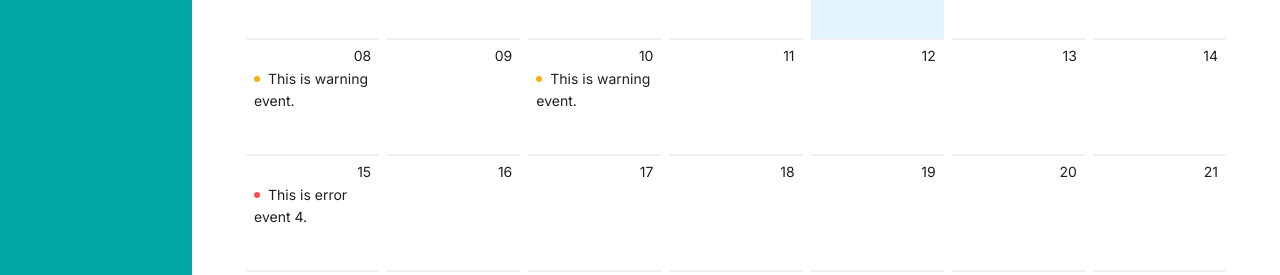
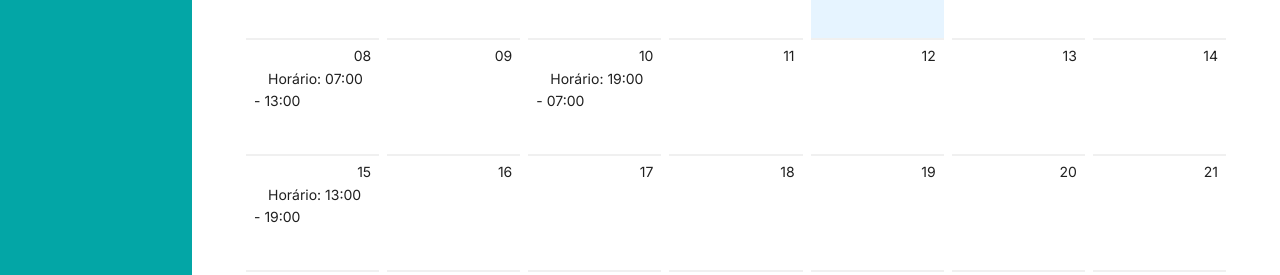
Before and after one commit to Fgarm/hackaton-unimed-2023, a React (Vite) app in the folder FRONTEND/: page / in a window 1280 px wide. Shown: the part 303-578 px from the top of the page. Built offline with nearby package versions, Linux system fonts and the light colour scheme.

Commit message:
:sparkles: tela de espera para proximo turno

```diff
--- /dev/null
+++ b/FRONTEND/src/components/ModalAguardandoRodada/styles.css
@@ -0,0 +1,52 @@
+.modal-espera {
+    z-index: 2;
+    left: 0;
+    top: 0;
+    position: absolute;
+
+    height: 100vh;
+    width: 100vw;
+    background-color: rgba(29, 29, 29, 0.733);
+    display: flex;
+    flex-direction: column;
+    align-items: center;
+    justify-content: center;
+    box-shadow: 0 8px 32px 0 rgba(31, 38, 135, 0.37);
+    backdrop-filter: blur(8.5px);
+    -webkit-backdrop-filter: blur(8.5px);
+}
+
+.modal-espera-container {
+    width: 30vw;
+    height: 40vh;
+    border-radius: 10px;
+    padding: 40px;
+    display: flex;
+    flex-direction: column;
+    align-items: center;
+    gap: 50px;
+    justify-content: center;
+    background-color: white;
+}
+
+.modal-espera-botoes h2 {
+    height: 50px;
+}
+.modal-espera-botoes {
+    display: flex;
+    flex-direction: row;
+    justify-content: center;
+    align-items: center;
+    gap: 20px;
+}
+.modal-espera-botoes button {
+    border: none;
+    background-color: green;
+    width: 250px;
+    cursor: pointer;
+    border-radius: 3px;
+    color: white;
+    height: 50px;
+    background-color: #03A6A6;
+    font-size: 22px;
+}
--- a/FRONTEND/src/pages/Home/Home.jsx
+++ b/FRONTEND/src/pages/Home/Home.jsx
@@ -13,24 +13,24 @@ const getListData = (value) => {
         case 8:
             listData = [
                 {
-                    type: "warning",
-                    content: "This is warning event.",
+                    type: "Horario",
+                    content: "Horário: 07:00 - 13:00  ",
                 },
             ];
             break;
         case 10:
             listData = [
                 {
-                    type: "warning",
-                    content: "This is warning event.",
+                    type: "Horario",
+                    content: "Horário: 19:00 - 07:00  ",
                 },
             ];
             break;
         case 15:
             listData = [
                 {
-                    type: "error",
-                    content: "This is error event 4.",
+                    type: "Horario",
+                    content: "Horário: 13:00 - 19:00  ",
                 },
             ];
             break;
@@ -63,6 +63,97 @@ export default function Home() {
         11: "Novembro",
         12: "Dezembro",
     };
+    function getPlantaos() {
+        // await Promise.all(
+        //     axios.get().then((res) => {
+        //console.log(res.data);
+        var listPlantaos = [
+            {
+                data: "2023-04-29",
+                inicio: 780,
+                final: 1900,
+                valido: true,
+                funcionario: 1,
+                escala: "51d22dad-4717-4edd-8ebe-2818b68cb541",
+            },
+            {
+                data: "2023-04-29",
+                inicio: 780,
+                final: 1900,
+                valido: true,
+                funcionario: 1,
+                escala: "51d22dad-4717-4edd-8ebe-2818b68cb541",
+            },
+            {
+                data: "2023-04-30",
+                inicio: 780,
+                final: 1900,
+                valido: true,
+                funcionario: 2,
+                escala: "51d22dad-4717-4edd-8ebe-2818b68cb541",
+            },
+            {
+                data: "2023-04-31",
+                inicio: 780,
+                final: 1900,
+                valido: true,
+                funcionario: 2,
+                escala: "51d22dad-4717-4edd-8ebe-2818b68cb541",
+            },
+        ];
+
+        const transformedPlantaos = {
+            // tendeu
+        };
+
+        // for (var key in transformedPlantaos) {
+        //     console.log(key);
+        // }
+
+        for (let index = 0; index < listPlantaos.length; index++) {
+            const plantao = listPlantaos[index];
+            // data: "2023-01-01",
+            // inicio: 0
+            // final: 190000
+            // funcionario: 1
+            // escala: "id_escala_UUID"
+
+            const date = new Date(plantao.data);
+
+            const hours_init = Math.floor(plantao.inicio / 3600);
+            const minutes_init = Math.floor((plantao.inicio % 3600) / 60);
+
+            const init_plantao = `${hours_init}:${minutes_init}`;
+
+            const hours_final = Math.floor(plantao.final / 3600);
+            const minutes_final = Math.floor((plantao.final % 3600) / 60);
+
+            const final_plantao = `${hours_final}:${minutes_final}`;
+
+            if (
+                transformedPlantaos.hasOwnProperty(
+                    (date.getDate() + 1).toString()
+                )
+            ) {
+                transformedPlantaos[(date.getDate() + 1).toString()].push({
+                    type: `${init_plantao} - ${final_plantao}`,
+                    content: `ID medico: ${plantao.funcionario}`,
+                });
+            } else {
+                transformedPlantaos[(date.getDate() + 1).toString()] = [];
+                transformedPlantaos[(date.getDate() + 1).toString()].push({
+                    type: `${init_plantao} - ${final_plantao}`,
+                    content: `ID medico: ${plantao.funcionario}`,
+                });
+            }
+            //}
+        }
+        console.log(transformedPlantaos);
+        setParsedPlantoes(transformedPlantaos);
+        // })
+        //)
+    }
+
     const onPanelChange = (value) => {
         setMes(numeroMes[value.$M + 1]);
     };
@@ -103,13 +194,13 @@ export default function Home() {
     }
     function closeModalToken() {
         setModalGerarToken(false);
-        navigate('/escala')
+        navigate("/escala");
     }
 
     useEffect(() => {}, []);
 
     function abrirModalGeralToken() {
-        setModalGerarToken(true)
+        setModalGerarToken(true);
     }
     return (
         <div className="home">
@@ -130,7 +221,7 @@ export default function Home() {
                 )}
 
                 <div className="horarios">
-                    <h2>8 de Setembro</h2>
+                    <h2>8 de Outubro</h2>
                     <div className="horarios-dia">
                         <div className="hora">
                             <p>07:00 as 13:00</p>
@@ -149,7 +240,6 @@ export default function Home() {
                                 Avisar Ausencia
                             </button>
                         </div>
-
                     </div>
                 </div>
             </div>
--- a/FRONTEND/src/pages/ManageRounds/ManageRounds.jsx
+++ b/FRONTEND/src/pages/ManageRounds/ManageRounds.jsx
@@ -1,70 +1,76 @@
-import { React, useState, useEffect } from 'react';
-import './styles.css';
-import { Calendar, Badge, Layout, Space, Button, Divider, List, Typography, Avatar, Col, Row } from 'antd';
+import { React, useState, useEffect } from "react";
+import "./styles.css";
+import {
+    Calendar,
+    Badge,
+    Layout,
+    Space,
+    Button,
+    Divider,
+    List,
+    Typography,
+    Avatar,
+    Col,
+    Row,
+} from "antd";
 import Home from "../../pages/Home/Home";
-import { UserOutlined } from '@ant-design/icons';
-import axios from 'axios';
+import { UserOutlined } from "@ant-design/icons";
+import axios from "axios";
 
 const { Header, Footer, Sider, Content } = Layout;
 
 const schedule = {
-    "firstMonth": {
+    firstMonth: {
         "2023-08-05": [
-            { hours: '7:00 - 13:00', content: 'Dr. Nome' },
-            { hours: '13:00 - 19:00', content: 'Dr. Nome' },
-            { hours: '19:00 - 7:00', content: 'Dr. Nome' },
+            { hours: "7:00 - 13:00", content: "Dr. Nome" },
+            { hours: "13:00 - 19:00", content: "Dr. Nome" },
+            { hours: "19:00 - 7:00", content: "Dr. Nome" },
         ],
-        "2023-08-06": [
-            { hours: '7:00 - 13:00', content: 'Dr. Nome' },
-        ]
+        "2023-08-06": [{ hours: "7:00 - 13:00", content: "Dr. Nome" }],
     },
-    "secondMonth": {
+    secondMonth: {
         "2023-09-05": [
-            { hours: '7:00 - 13:00', content: 'Dr. Nome' },
-            { hours: '13:00 - 19:00', content: 'Dr. Nome' },
-            { hours: '19:00 - 7:00', content: 'Dr. Nome' },
+            { hours: "7:00 - 13:00", content: "Dr. Nome" },
+            { hours: "13:00 - 19:00", content: "Dr. Nome" },
+            { hours: "19:00 - 7:00", content: "Dr. Nome" },
         ],
-        "2023-09-06": [
-            { hours: '7:00 - 13:00', content: 'Dr. Nome' },
-        ]
+        "2023-09-06": [{ hours: "7:00 - 13:00", content: "Dr. Nome" }],
     },
-    "thridMonth": {
+    thridMonth: {
         "2023-10-05": [
-            { hours: '7:00 - 13:00', content: 'Dr. Nome' },
-            { hours: '13:00 - 19:00', content: 'Dr. Nome' },
-            { hours: '19:00 - 7:00', content: 'Dr. Nome' },
+            { hours: "7:00 - 13:00", content: "Dr. Nome" },
+            { hours: "13:00 - 19:00", content: "Dr. Nome" },
+            { hours: "19:00 - 7:00", content: "Dr. Nome" },
         ],
-        "2023-10-06": [
-            { hours: '7:00 - 13:00', content: 'Dr. Nome' },
-        ]
-    }
-}
+        "2023-10-06": [{ hours: "7:00 - 13:00", content: "Dr. Nome" }],
+    },
+};
 
 const scaleStyle = {
-    position: 'relative',
+    position: "relative",
 };
 
 const navigateButtonsScaleStyle = {
-    paddingTop: '20px',
-    position: 'relative',
+    paddingTop: "20px",
+    position: "relative",
 };
 
 const doctorsListStyle = {
-    paddingTop: '10px',
+    paddingTop: "10px",
 };
 
 const data = [
     {
-        title: 'Dr. Nome',
+        title: "Dr. Nome",
     },
     {
-        title: 'Dr. Nome',
+        title: "Dr. Nome",
     },
     {
-        title: 'Dr. Nome',
+        title: "Dr. Nome",
     },
     {
-        title: 'Dr. Nome',
+        title: "Dr. Nome",
     },
 ];
 
@@ -94,7 +100,6 @@ export default function ManageRoundsPage() {
 
     const [parsedPlantoes, setParsedPlantoes] = useState({});
     const [run, setRun] = useState(true);
-
     const getListData = (value) => {
         let listData;
 
@@ -104,33 +109,49 @@ export default function ManageRoundsPage() {
                 return listData;
             }
         }
-        // switch (value.date()) {
-        //     case 8:
-        //         listData = [
-        //             {
-        //                 type: "warning",
-        //                 content: "This is warning event.",
-        //             },
-        //             {
-        //                 type: "success",
-        //                 content: "This is usual event.",
-        //             },
-        //         ];
-        //         break;
-        //     default:
-        // }
 
         return listData || [];
     };
 
     function getPlantaos() {
-        // await Promise.all(
-        //     axios.get().then((res) => {
-        //console.log(res.data);
-        var listPlantaos = [{ "data": "2023-04-29", "inicio": 780, "final": 1900, "valido": true, "funcionario": 1, "escala": "51d22dad-4717-4edd-8ebe-2818b68cb541" }, { "data": "2023-04-29", "inicio": 780, "final": 1900, "valido": true, "funcionario": 1, "escala": "51d22dad-4717-4edd-8ebe-2818b68cb541" }, { "data": "2023-04-30", "inicio": 780, "final": 1900, "valido": true, "funcionario": 2, "escala": "51d22dad-4717-4edd-8ebe-2818b68cb541" }, { "data": "2023-04-31", "inicio": 780, "final": 1900, "valido": true, "funcionario": 2, "escala": "51d22dad-4717-4edd-8ebe-2818b68cb541" }];
+        var listPlantaos = [
+            {
+                data: "2023-04-29",
+                inicio: 780,
+                final: 1900,
+                valido: true,
+                funcionario: 1,
+                escala: "51d22dad-4717-4edd-8ebe-2818b68cb541",
+            },
+            {
+                data: "2023-04-29",
+                inicio: 780,
+                final: 1900,
+                valido: true,
+                funcionario: 1,
+                escala: "51d22dad-4717-4edd-8ebe-2818b68cb541",
+            },
+            {
+                data: "2023-04-30",
+                inicio: 780,
+                final: 1900,
+                valido: true,
+                funcionario: 2,
+                escala: "51d22dad-4717-4edd-8ebe-2818b68cb541",
+            },
+            {
+                data: "2023-04-31",
+                inicio: 780,
+                final: 1900,
+                valido: true,
+                funcionario: 2,
+                escala: "51d22dad-4717-4edd-8ebe-2818b68cb541",
+            },
+        ];
 
-        const transformedPlantaos = {  // tendeu
-        }
+        const transformedPlantaos = {
+            // tendeu
+        };
 
         // for (var key in transformedPlantaos) {
         //     console.log(key);
@@ -146,22 +167,31 @@ export default function ManageRoundsPage() {
 
             const date = new Date(plantao.data);
 
-            const hours_init = Math.floor(plantao.inicio / 3600)
-            const minutes_init = Math.floor((plantao.inicio % 3600) / 60)
+            const hours_init = Math.floor(plantao.inicio / 3600);
+            const minutes_init = Math.floor((plantao.inicio % 3600) / 60);
 
             const init_plantao = `${hours_init}:${minutes_init}`;
 
-            const hours_final = Math.floor(plantao.final / 3600)
-            const minutes_final = Math.floor((plantao.final % 3600) / 60)
+            const hours_final = Math.floor(plantao.final / 3600);
+            const minutes_final = Math.floor((plantao.final % 3600) / 60);
 
             const final_plantao = `${hours_final}:${minutes_final}`;
 
-            if (transformedPlantaos.hasOwnProperty((date.getDate() + 1).toString())) {
-                transformedPlantaos[(date.getDate() + 1).toString()].push({ type: `${init_plantao} - ${final_plantao}`, content: `ID medico: ${plantao.funcionario}` });
-
+            if (
+                transformedPlantaos.hasOwnProperty(
+                    (date.getDate() + 1).toString()
+                )
+            ) {
+                transformedPlantaos[(date.getDate() + 1).toString()].push({
+                    type: `${init_plantao} - ${final_plantao}`,
+                    content: `ID medico: ${plantao.funcionario}`,
+                });
             } else {
                 transformedPlantaos[(date.getDate() + 1).toString()] = [];
-                transformedPlantaos[(date.getDate() + 1).toString()].push({ type: `${init_plantao} - ${final_plantao}`, content: `ID medico: ${plantao.funcionario}` });
+                transformedPlantaos[(date.getDate() + 1).toString()].push({
+                    type: `${init_plantao} - ${final_plantao}`,
+                    content: `ID medico: ${plantao.funcionario}`,
+                });
             }
             //}
         }
@@ -169,7 +199,7 @@ export default function ManageRoundsPage() {
         setParsedPlantoes(transformedPlantaos);
         // })
         //)
-    };
+    }
 
     const [mes, setMes] = useState("Outubro");
 
@@ -198,7 +228,10 @@ export default function ManageRoundsPage() {
             <ul className="events">
                 {listData.map((item) => (
                     <li key={item.content}>
-                        <Badge status={item.type} text={item.type + " - " + item.content} />
+                        <Badge
+                            status={item.type}
+                            text={item.type + " - " + item.content}
+                        />
                     </li>
                 ))}
             </ul>
@@ -237,14 +270,18 @@ export default function ManageRoundsPage() {
             <Space
                 direction="vertical"
                 style={{
-                    width: '100%',
+                    width: "100%",
                 }}
-                align='center'
+                align="center"
                 size={[0, 48]}
             >
                 <h1>Escala Plantão</h1>
-                <Calendar style={scaleStyle} onPanelChange={onPanelChange} onSelect={onSelect}
-                    cellRender={cellRender} />
+                <Calendar
+                    style={scaleStyle}
+                    onPanelChange={onPanelChange}
+                    onSelect={onSelect}
+                    cellRender={cellRender}
+                />
                 <Space wrap style={navigateButtonsScaleStyle}>
                     <Button>Mês anterior</Button>
                     <Button>Próxima rodada</Button>
@@ -265,12 +302,20 @@ export default function ManageRoundsPage() {
                         header={<h3>Médicos</h3>}
                         itemLayout="horizontal"
                         dataSource={data}
-                        style={{ width: '700px' }}
+                        style={{ width: "700px" }}
                         renderItem={(item, index) => (
                             <List.Item>
                                 <List.Item.Meta
-                                    avatar={<Avatar src={`https://xsgames.co/randomusers/avatar.php?g=pixel&key=${index}`} />}
-                                    title={<a href="https://ant.design">{item.title}</a>}
+                                    avatar={
+                                        <Avatar
+                                            src={`https://xsgames.co/randomusers/avatar.php?g=pixel&key=${index}`}
+                                        />
+                                    }
+                                    title={
+                                        <a href="https://ant.design">
+                                            {item.title}
+                                        </a>
+                                    }
                                     description="Ant Design, a design language for background applications, is refined by Ant UED Team"
                                 />
                             </List.Item>
@@ -281,7 +326,6 @@ export default function ManageRoundsPage() {
             </Space>
             {/* </Col>
             </Row> */}
-
-
-        </>);
+        </>
+    );
 }
```
Also changed, not shown: FRONTEND/src/components/ModalAguardandoRodada/ModalAguardandoRodada.jsx (added, +16 -0 lines), FRONTEND/src/pages/Escala/Escala.jsx (+19 -7 lines).
